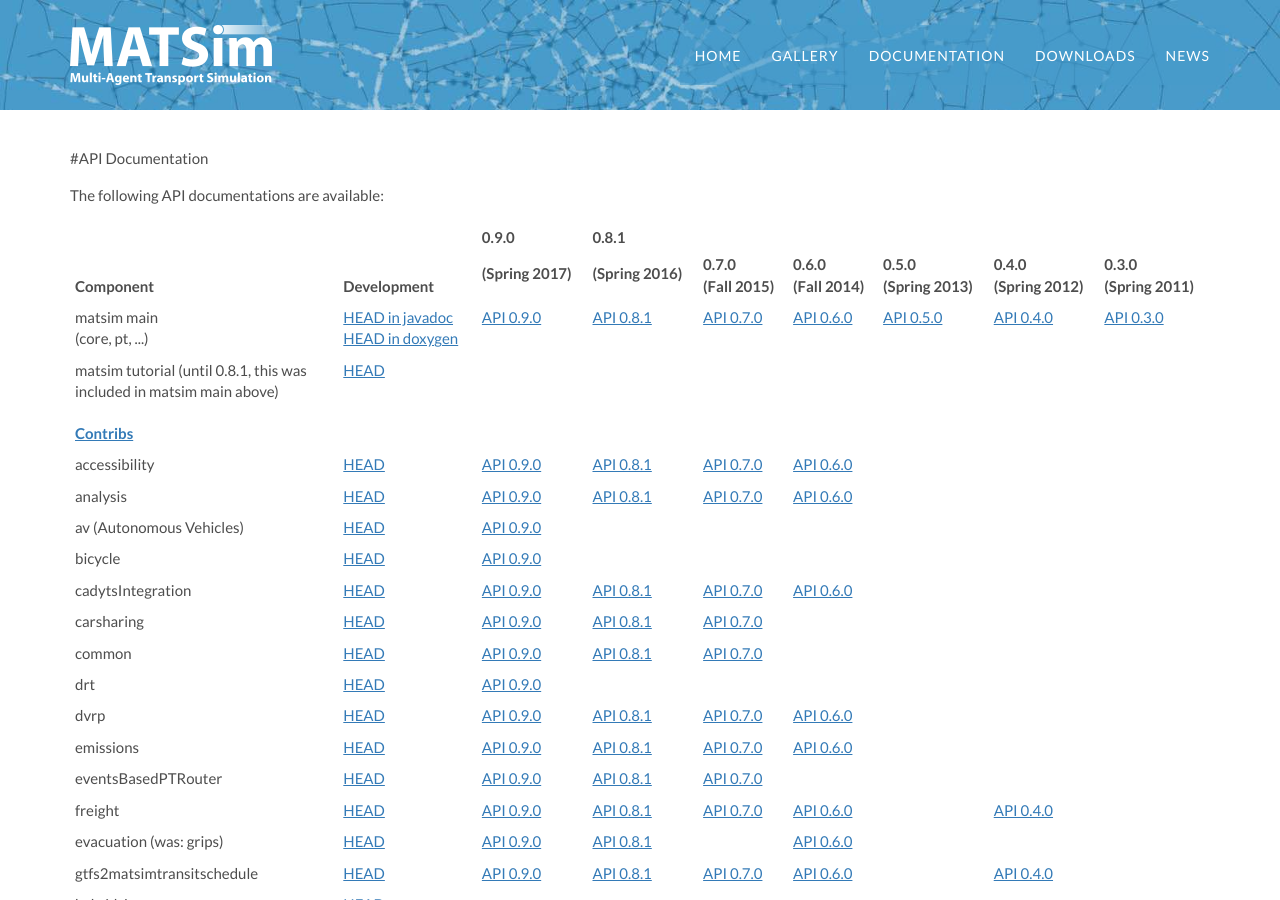
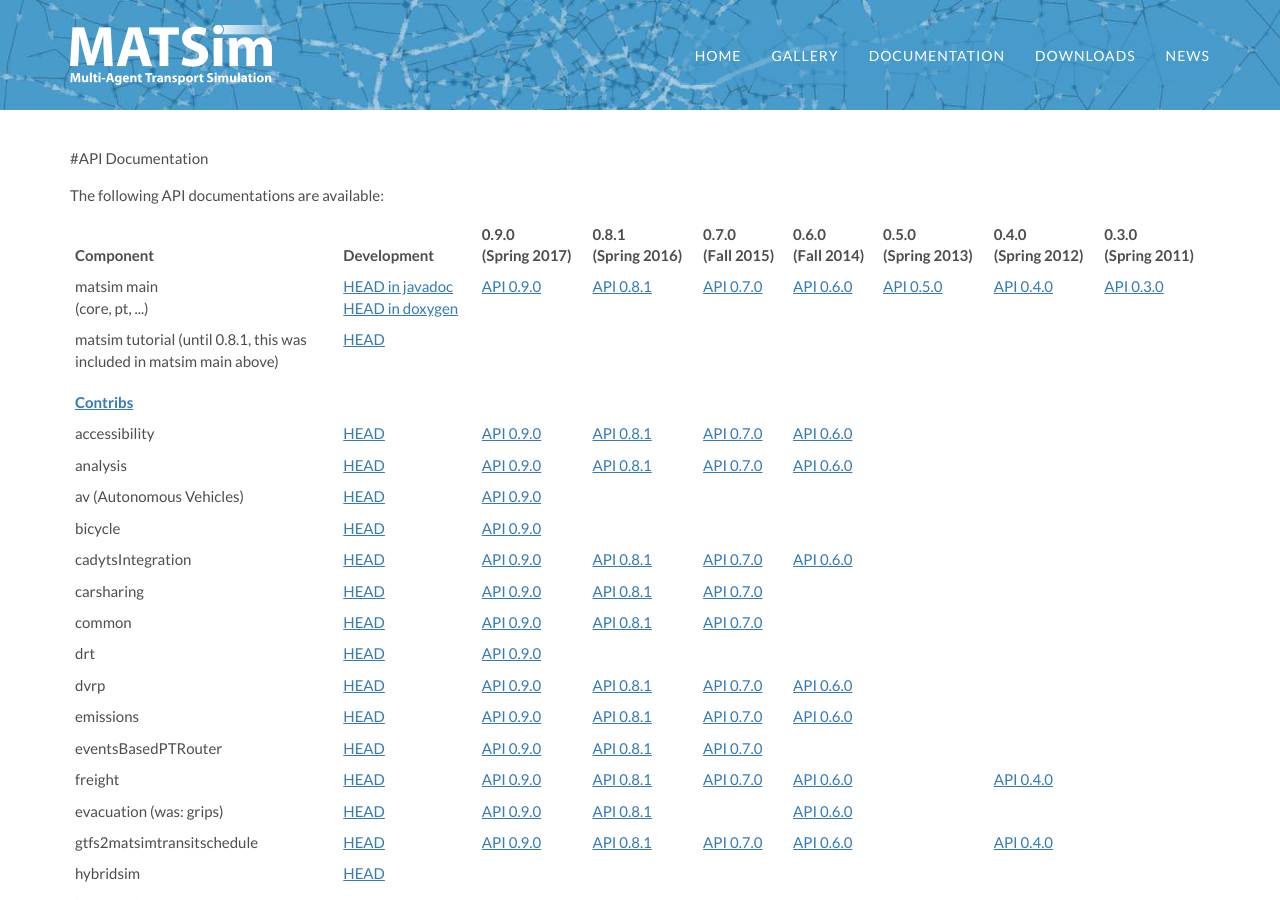
Before and after one commit to matsim-org/jekyll-website, a Jekyll site: the page built from javadoc.md, in a window 1280 px wide and 900 px high. Built offline with Jekyll 4.4.1, drawn with Linux system fonts in a browser that asks for light colours; some web fonts are replaced.

Commit message:
fix visual appearance for Javadoc page

```diff
--- a/javadoc.md
+++ b/javadoc.md
@@ -14,14 +14,8 @@
 <tr>
 <th scope="col" >Component</th>
 <th scope="col" >Development</th>
-<th scope="col" >
-<p>0.9.0</p>
-<p>(Spring 2017)</p>
-</th>
-<th scope="col" >
-<p>0.8.1</p>
-<p>(Spring 2016)</p>
-</th>
+<th scope="col" >0.9.0<br>(Spring 2017)</th>
+<th scope="col" >0.8.1<br>(Spring 2016)</th>
 <th scope="col" >0.7.0<br>(Fall 2015)</th>
 <th scope="col" >0.6.0<br>(Fall 2014)</th>
 <th scope="col" >0.5.0<br>(Spring 2013)</th>
@@ -64,7 +58,7 @@
 <td ></td>
 </tr>
 <tr>
-<td ><strong><a href="internal:extensions">Contribs</a></strong></td>
+<td ><strong><a href="/extensions">Contribs</a></strong></td>
 <td ></td>
 <td ></td>
 <td ></td>
```
